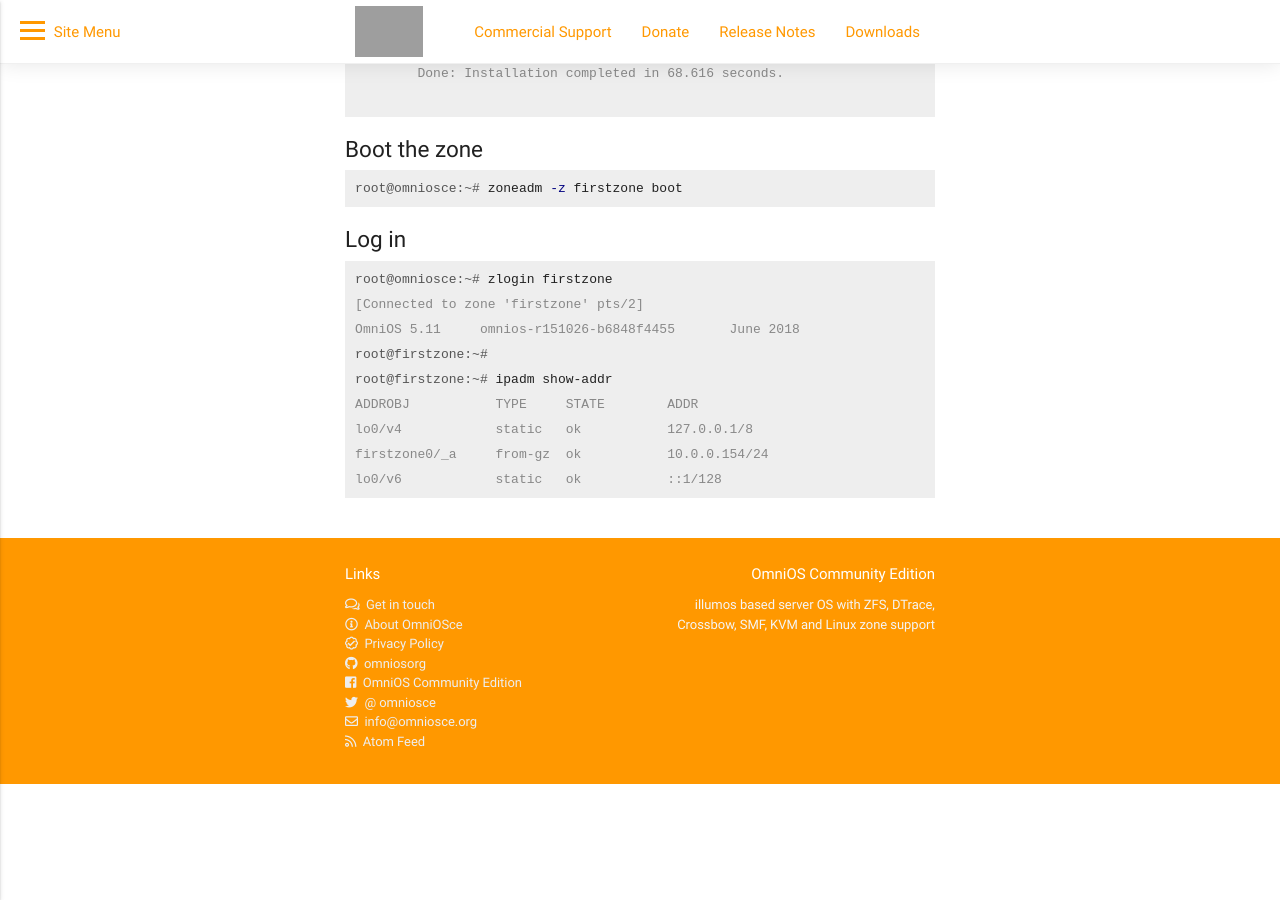
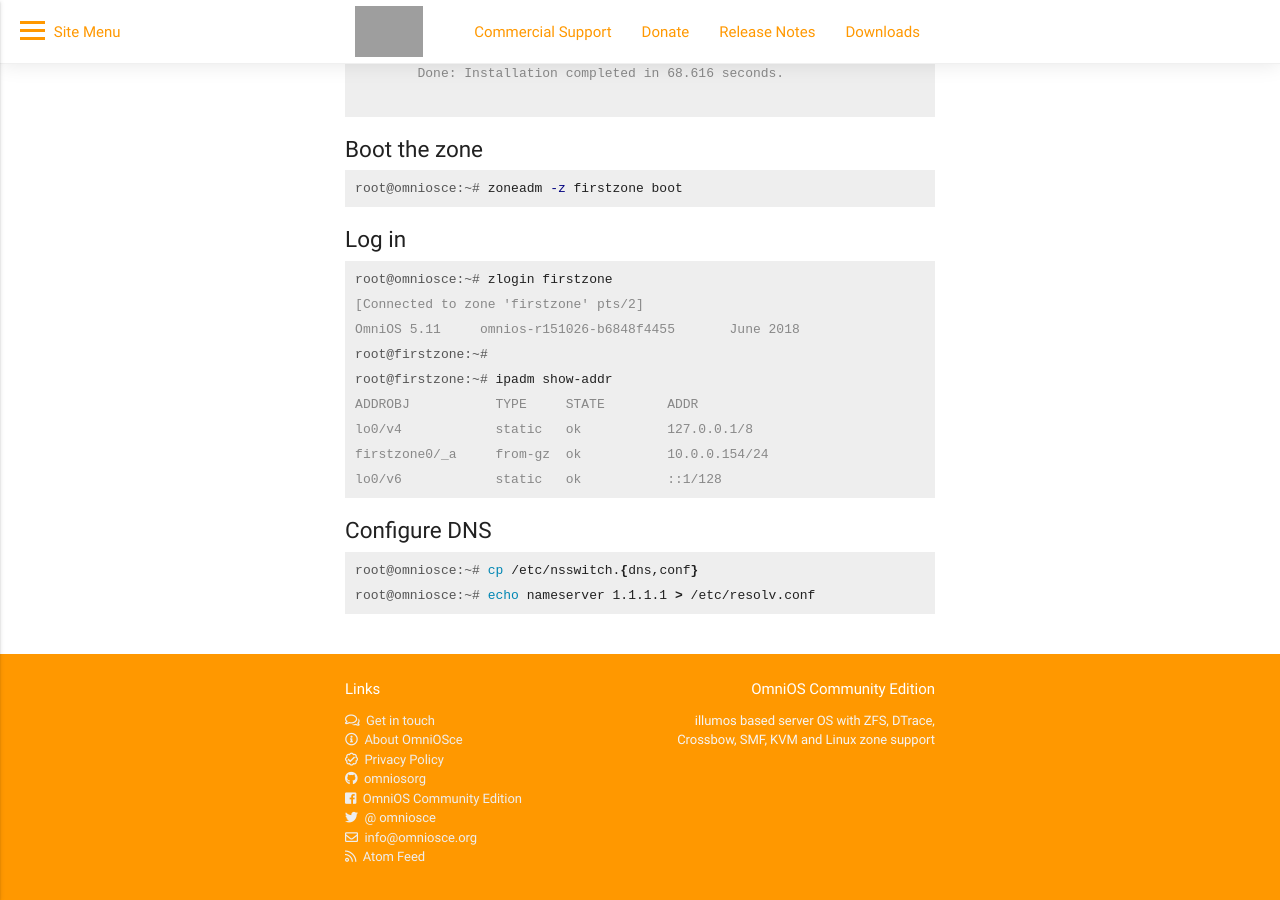
Before and after one commit to omniosorg/omniosorg.github.io, a Jekyll site: the page built from _docs/setup/firstzone.md, in a window 1280 px wide and 900 px high, scrolled down 2591 px. Built offline with Jekyll 4.4.1, drawn with Linux system fonts in a browser that asks for light colours; before the commit the page ends 3375 px from its top, so only the background shows below that; grey boxes are pictures that could not be loaded.

Commit message:
Add basic DNS configuration

````diff
--- a/_docs/setup/firstzone.md
+++ b/_docs/setup/firstzone.md
@@ -138,3 +138,10 @@ lo0/v4            static   ok           127.0.0.1/8
 firstzone0/_a     from-gz  ok           10.0.0.154/24
 lo0/v6            static   ok           ::1/128
 ```
+
+### Configure DNS
+
+```terminal
+root@omniosce:~# cp /etc/nsswitch.{dns,conf}
+root@omniosce:~# echo nameserver 1.1.1.1 > /etc/resolv.conf
+```
````
